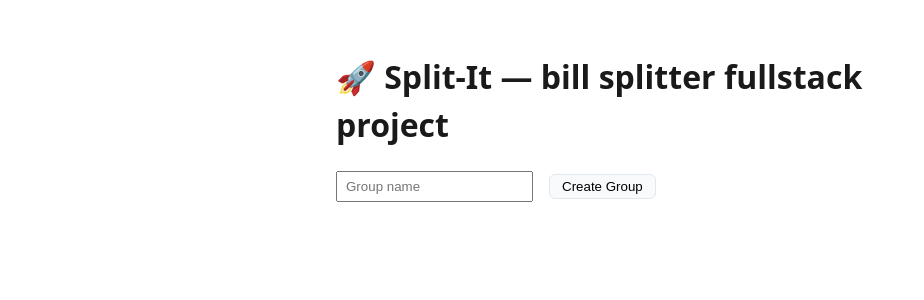
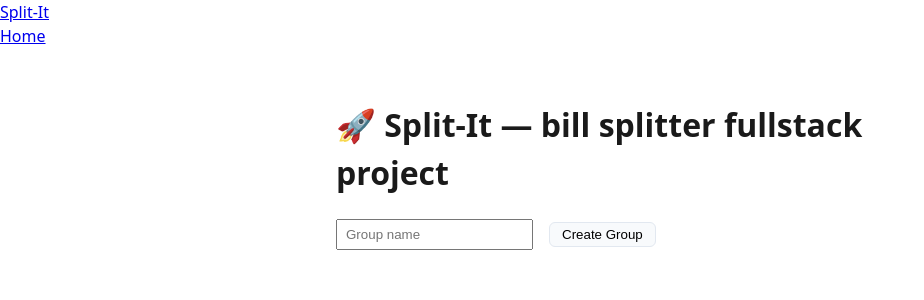
Before and after one commit to ksbn/pet-project-bill-split, a React (Vite) app in the folder frontend/: page / in a window 1280 px wide. Shown: the top 300 px of the page, without its empty margins (0-924 px from the left). Built offline with nearby package versions, Linux system fonts and the light colour scheme.

Commit message:
feat:import and add Navbar to App layout

```diff
--- a/frontend/src/App.jsx
+++ b/frontend/src/App.jsx
@@ -2,15 +2,19 @@ import { BrowserRouter, Routes, Route } from "react-router-dom";
 import { HomePage } from "./pages/HomePage";
 import GroupPage from "./pages/GroupPage";
 import JoinPage from "./pages/JoinPage";
+import Navbar from "./components/Navbar";
 
 export default function App() {
   return (
     <BrowserRouter>
-      <Routes>
-        <Route path="/" element={<HomePage />} />
-        <Route path="/groups/:groupId" element={<GroupPage />} />
-        <Route path="/join/:inviteCode" element={<JoinPage />} />
-      </Routes>
+      <Navbar />
+      <main className="app-container">
+        <Routes>
+          <Route path="/" element={<HomePage />} />
+          <Route path="/groups/:groupId" element={<GroupPage />} />
+          <Route path="/join/:inviteCode" element={<JoinPage />} />
+        </Routes>
+      </main>
     </BrowserRouter>
   );
 }
```
